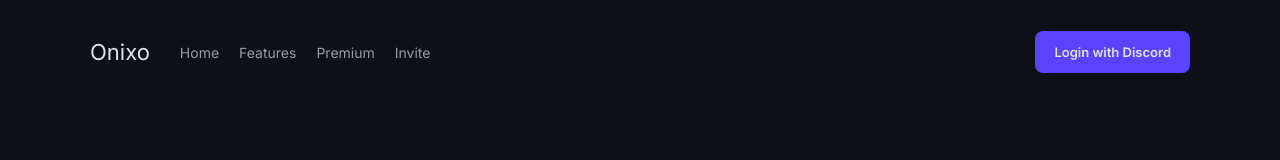
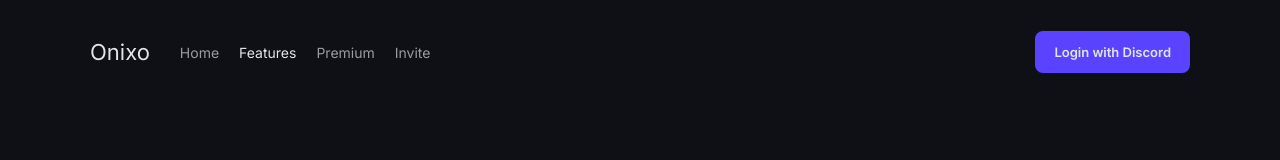
Before and after one commit to Poxie/onixo-new, a Next.js app in the folder frontend/: page /features in a window 1280 px wide. Shown: the top 160 px of the page. Built offline with nearby package versions, Linux system fonts and the light colour scheme; no server answers; what next-redux-wrapper would draw is missing.

Commit message:
Added active state to navbar tabs

```diff
--- a/frontend/components/navbar/Navbar.module.scss
+++ b/frontend/components/navbar/Navbar.module.scss
@@ -25,7 +25,9 @@
     color: var(--text-secondary);
 }
 .tab {
-    &:hover {
+    transition: color .2s;
+
+    &:hover, &.active {
         color: var(--text-primary);
     }
 }
--- a/frontend/components/navbar/index.tsx
+++ b/frontend/components/navbar/index.tsx
@@ -1,6 +1,5 @@
 import Link from "next/link"
 import styles from './Navbar.module.scss';
-import Button from "../button";
 import { useEffect, useState } from "react";
 import { useRouter } from "next/router";
 import { HamIcon } from "@/assets/icons/HamIcon";
@@ -32,13 +31,15 @@ export const Navbar = () => {
                 </Link>
                 <ul className={styles['tabs']}>
                     {TABS.map(({ text, path }) => {
+                        const active = path === asPath;
+
                         return(
                             <li
                                 onClick={() => setOpen(false)}
                                 key={path}
                             >
                                 <Link
-                                    className={styles['tab']}
+                                    className={`${styles['tab']} ${active ? styles['active'] : ''}`}
                                     href={path}
                                 >
                                     {text}
```
